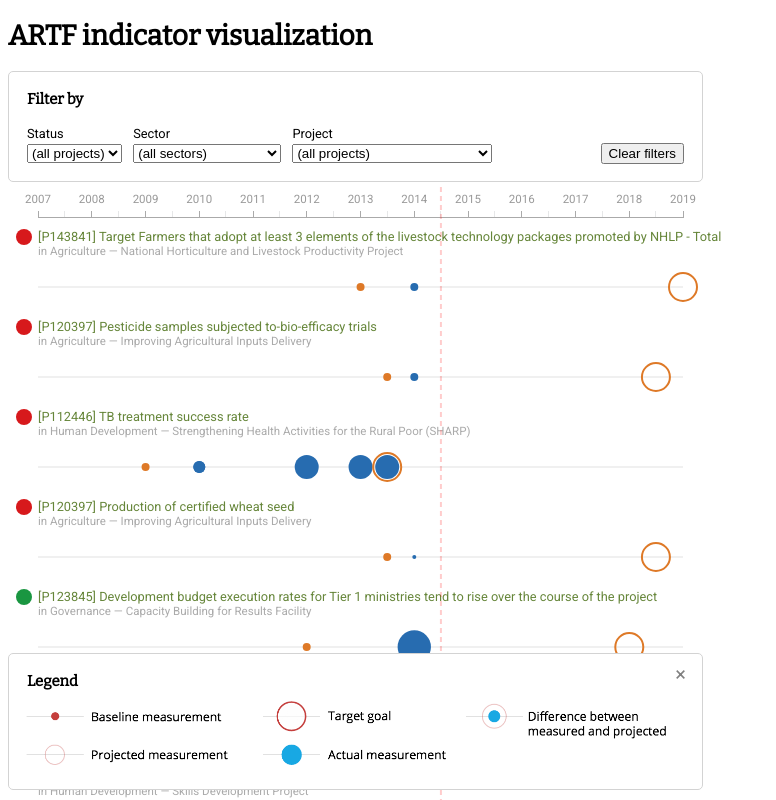
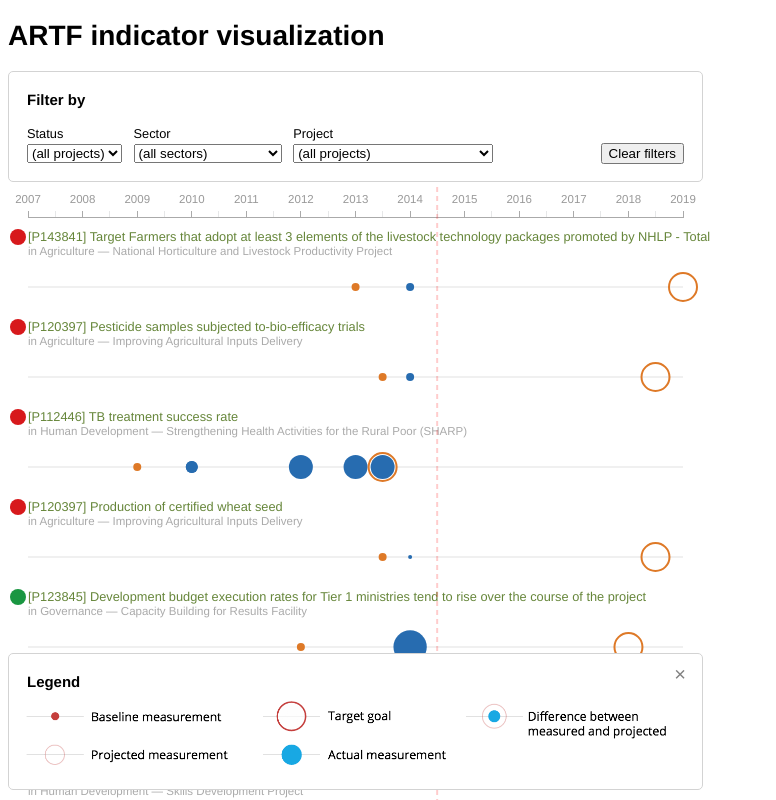
Before and after one commit to Gimperion/world-bank-artf, a plain HTML site: page index.html in a window 1280 px wide. Shown: the top 800 px of the page, without its empty margins (0-776 px from the left). Drawn offline with nearby package versions, Linux system fonts and the light colour scheme.

Commit message:
Appearance tweaks

```diff
--- a/css/styles.css
+++ b/css/styles.css
@@ -1,11 +1,10 @@
 /* HTML ELEMENT STYLES */
 
 body {
-    font-family: 'Roboto', 'Helvetica Neue', Arial, sans-serif;
+    font-family: 'Helvetica Neue', Arial, sans-serif;
     font-size: 0.8em;
     line-height: 1.6em;
     font-weight: 400;
-    text-rendering: optimizeLegibility;
 }
 
 * {
@@ -14,7 +13,7 @@ body {
 }
 
 h1, h2, h3, h4, h5, h6 {
-    font-family: 'Bitter', 'Helvetica Neue', Arial, sans-serif;
+    font-family: 'Helvetica Neue', Arial, sans-serif;
     line-height: 1.2em;
 }
 
--- a/index.html
+++ b/index.html
@@ -1,8 +1,6 @@
 <!DOCTYPE html>
 <head>
     <title>Afghanistan Reconstruction Trust Fund - Indicator Visualization</title>
-    <link href='http://fonts.googleapis.com/css?family=Roboto:400,700' rel='stylesheet' type='text/css'>
-    <link href='http://fonts.googleapis.com/css?family=Bitter' rel='stylesheet' type='text/css'>
     <link href='css/styles.css' rel='stylesheet' type='text/css'>
 </head>
 <body>
--- a/js/main.js
+++ b/js/main.js
@@ -176,7 +176,7 @@
         var xScale = d3.time.scale()
             .domain([startDate, endDate])
             .nice(d3.time.year)
-            .range([30, VIZ_CHART_AREA_WIDTH]);
+            .range([20, VIZ_CHART_AREA_WIDTH]);
 
         // Set up the X-axis itself
         // Tick formatting labels only the year, with empty strings for months
@@ -226,7 +226,7 @@
             // Add horizontal line
             var gLine = g.append('line')
                 .attr('class', 'indicator-line')
-                .attr('x1', 30)
+                .attr('x1', 20)
                 .attr('x2', VIZ_VIEWPORT_WIDTH)
                 .attr('y1', yPos)
                 .attr('y2', yPos);
@@ -428,13 +428,13 @@
             g.append('circle')
                 .classed({'data-circle': false, 'circle-progress': true})
                 .style('fill', _getProgressColor(indicator.progress))
-                .attr('cx', 16)
+                .attr('cx', 10)
                 .attr('cy', yPos - 50)
                 .attr('r', 8);
 
             // Name of each indicator
             g.append('text')
-                .attr('x', 30)
+                .attr('x', 20)
                 .attr('y', yPos - 46)
                 .attr('text-anchor', 'start')
                 .text(function (d) {
@@ -447,7 +447,7 @@
 
             // Project & theme info
             g.append('text')
-                .attr('x', 30)
+                .attr('x', 20)
                 .attr('y', yPos - 32)
                 .attr('text-anchor', 'start')
                 .text(function (d) {
```
